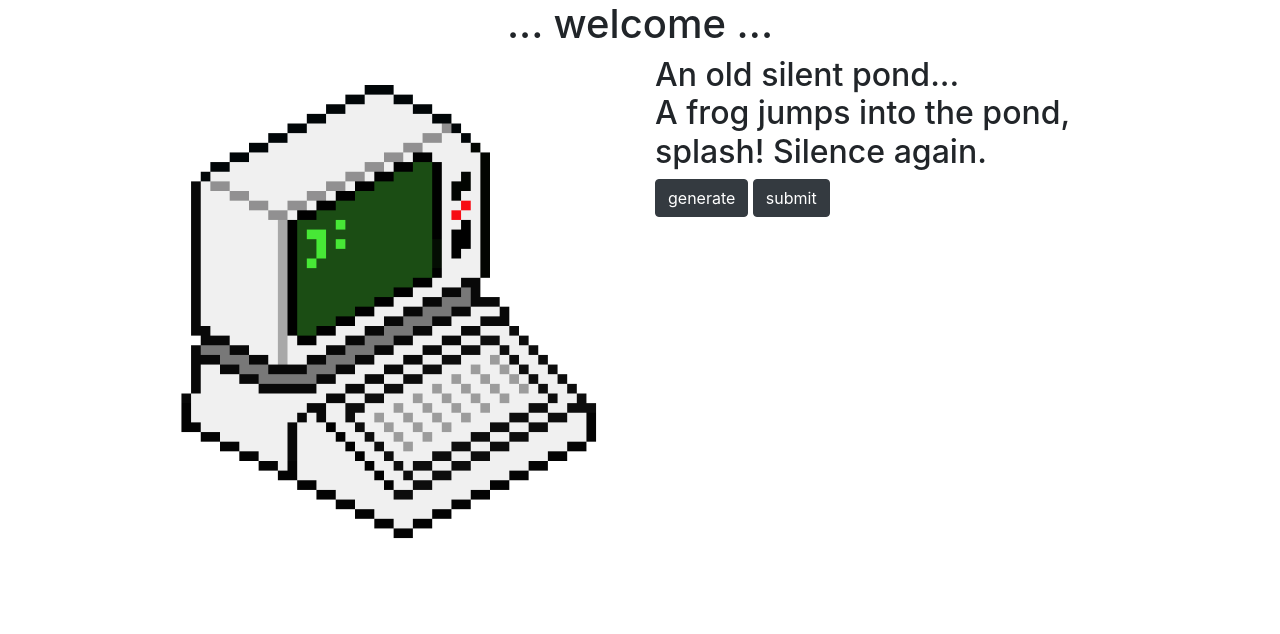
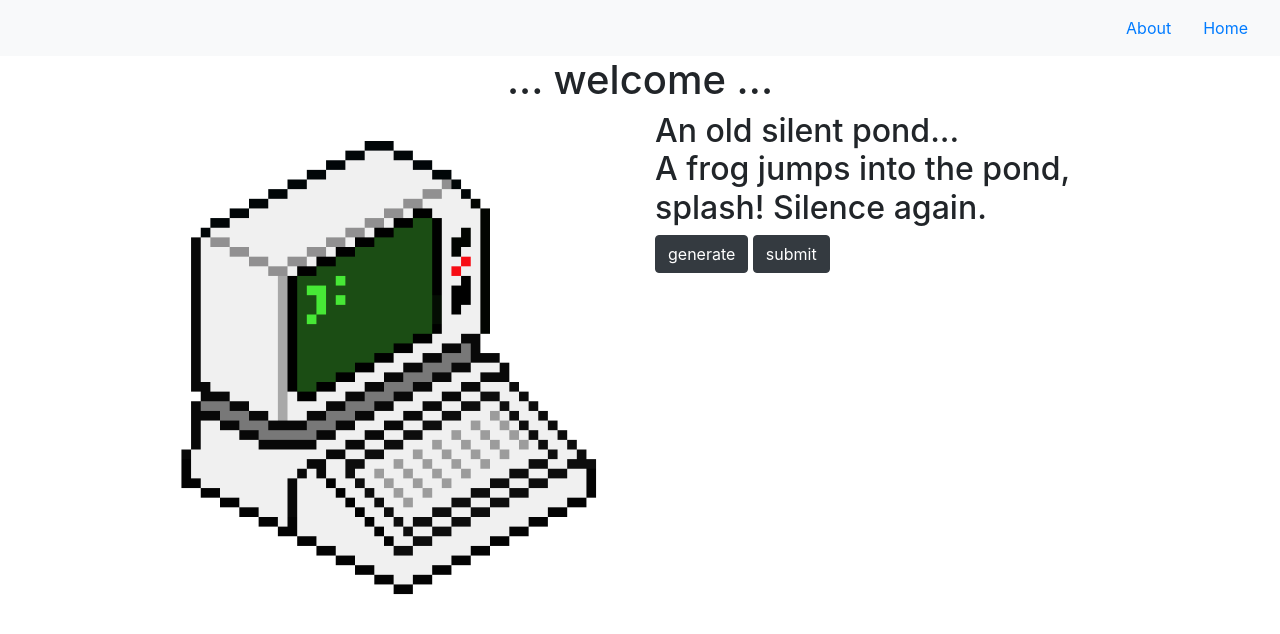
Before and after one commit to garyunyoung/haiku-generator, a plain HTML site: page index.html in a window 1280 px wide. Drawn offline with nearby package versions, Linux system fonts and the light colour scheme.

Commit message:
Add top nav bar

```diff
--- a/index.html
+++ b/index.html
@@ -23,6 +23,17 @@
   </head>
 
   <body>
+      <nav class="navbar sticky-top navbar-light bg-light">
+          <a class="navbar-brand" href="#"></a>
+          <ul class="nav justify-content-end">
+            <li class="nav-item">
+              <a class="nav-link" href="#">About</a>
+            </li>
+            <li class="nav-item">
+              <a class="nav-link" href="#">Home</a>
+            </li>
+          </ul>
+        </nav>
       <div class="container">
           <h1 class="header text-center">... welcome ...</h1>
           <div class="row">
```
